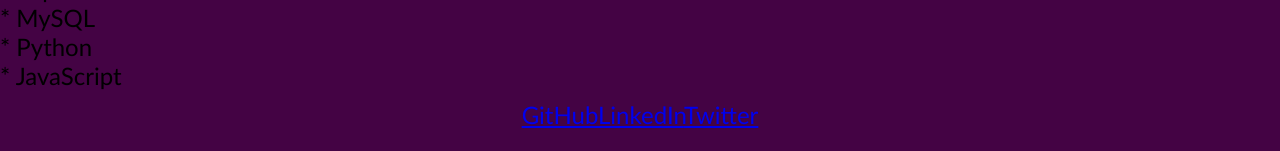
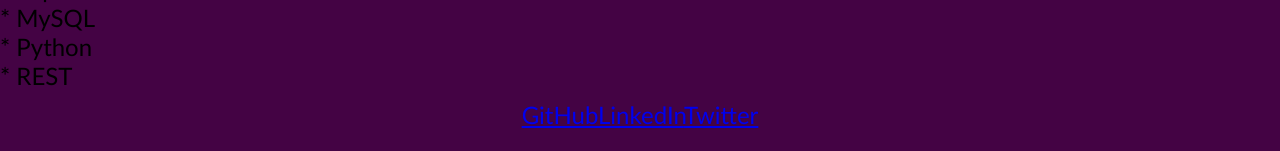
Before and after one commit to Sahiramarte17/React-Portfolio, a React (Vite) app in the folder Develop/: page /resume in a window 1280 px wide. Shown: the part 584-735 px from the top of the page. Built offline with nearby package versions, Linux system fonts and the light colour scheme.

Commit message:
updating resume list

```diff
--- a/Develop/src/components/Resume.jsx
+++ b/Develop/src/components/Resume.jsx
@@ -26,7 +26,7 @@ const Resume = () => {
         <li> * Express</li>
         <li> * MySQL</li>
         <li> * Python</li>
-        <li> * JavaScript</li>
+        <li> * REST</li>
 
       </ul>
     </section>
```
